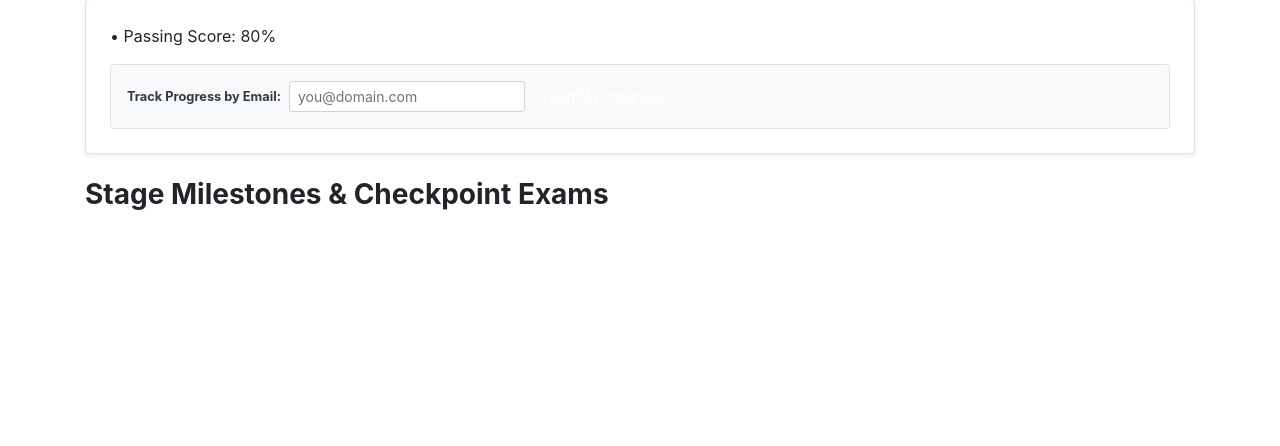
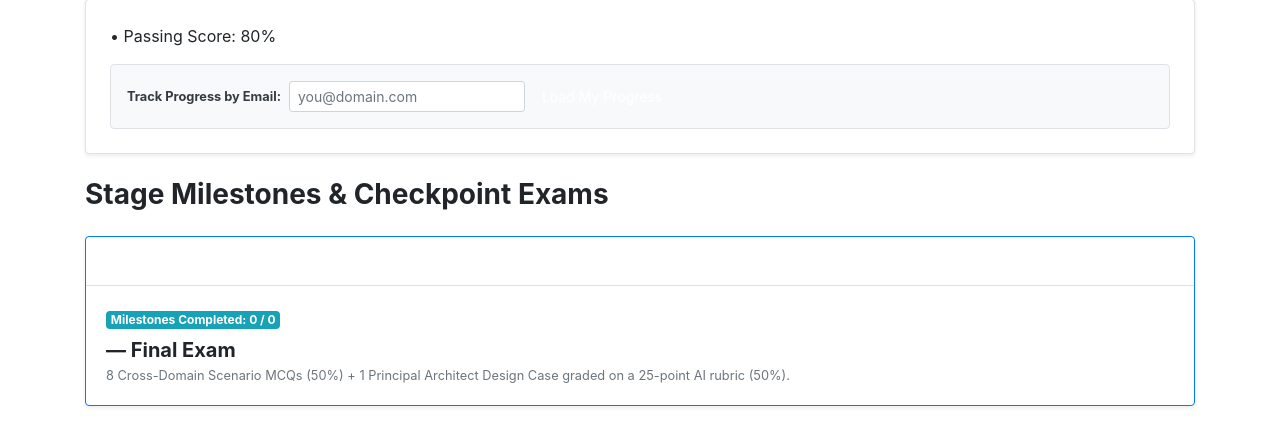
Before and after one commit to simpdatasush/promptsgenerator, a Python web app: template templates/certification_track.html in a window 1280 px wide. Shown: the part 168-614 px from the top of the page. Run offline with Jinja, Linux system fonts and the light colour scheme; the template is opened without the code that fills it, so the values that code supplies are empty; grey boxes labelled with a size stand in for pictures from a placeholder-image service; some libraries are stand-ins or nearby versions.

Commit message:
Add Capstone Final Hybrid Exam Card to template

```diff
--- a/templates/certification_track.html
+++ b/templates/certification_track.html
@@ -74,6 +74,51 @@
     </div>
   </div>
   {% endfor %}
+
+<!-- Capstone Final Hybrid Exam Card -->
+  {% set total_milestones = cert.milestones|length %}
+  {% set ns = namespace(passed_count=0) %}
+  {% for m in cert.milestones %}
+    {% if progress.get(m.id) and progress.get(m.id).passed %}
+      {% set ns.passed_count = ns.passed_count + 1 %}
+    {% endif %}
+  {% endfor %}
+  {% set final_prog = progress.get('final-exam') %}
+
+  <div class="card mt-4 shadow-sm border-primary">
+    <div class="card-header text-white font-weight-bold" style="background-color: var(--color-dark-bg);">
+      <i class="fas fa-award mr-1"></i> Final Capstone Certification Exam (Hybrid MCQ + Architecture Design Case)
+    </div>
+    <div class="card-body d-flex justify-content-between align-items-center flex-wrap">
+      <div class="mb-2 mb-md-0" style="max-width: 700px;">
+        <div class="mb-2">
+          <span class="badge badge-info mr-2">Milestones Completed: {{ ns.passed_count }} / {{ total_milestones }}</span>
+          {% if final_prog and final_prog.passed %}
+            <span class="badge badge-success"><i class="fas fa-certificate"></i> Certified! Final Score: {{ final_prog.best_score }}%</span>
+          {% elif final_prog %}
+            <span class="badge badge-warning">Best Final Attempt: {{ final_prog.best_score }}%</span>
+          {% endif %}
+        </div>
+        <h5 class="mb-1" style="color: var(--color-dark-bg); font-weight: 700;">{{ cert.title }} — Final Exam</h5>
+        <p class="small text-muted mb-0">
+          8 Cross-Domain Scenario MCQs (50%) + 1 Principal Architect Design Case graded on a 25-point AI rubric (50%).
+        </p>
+      </div>
+
+      <div>
+        {% if ns.passed_count >= total_milestones %}
+          <a href="{{ url_for('guides.final_exam', track_slug=cert.slug) }}"
+             class="btn text-white font-weight-bold" style="background-color: var(--color-primary);">
+            {{ 'Retake Final Exam' if (final_prog and final_prog.passed) else 'Launch Final Capstone Exam' }} <i class="fas fa-arrow-right ml-1"></i>
+          </a>
+        {% else %}
+          <button class="btn btn-secondary" disabled title="Pass all {{ total_milestones }} stage milestones to unlock">
+            <i class="fas fa-lock mr-1"></i> Pass All {{ total_milestones }} Milestones to Unlock
+          </button>
+        {% endif %}
+      </div>
+    </div>
+  </div>
 </div>
 
 </body>
```
